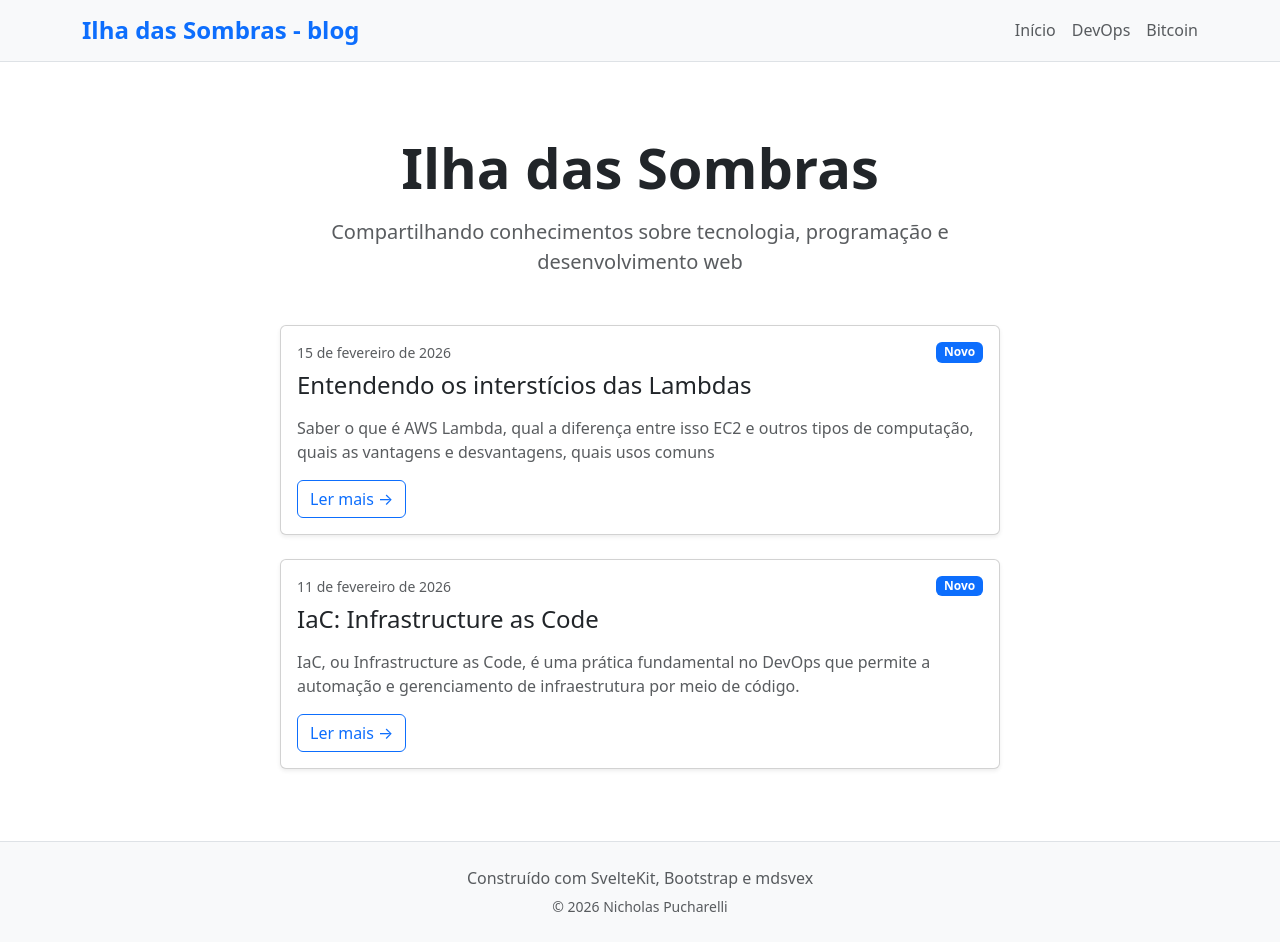
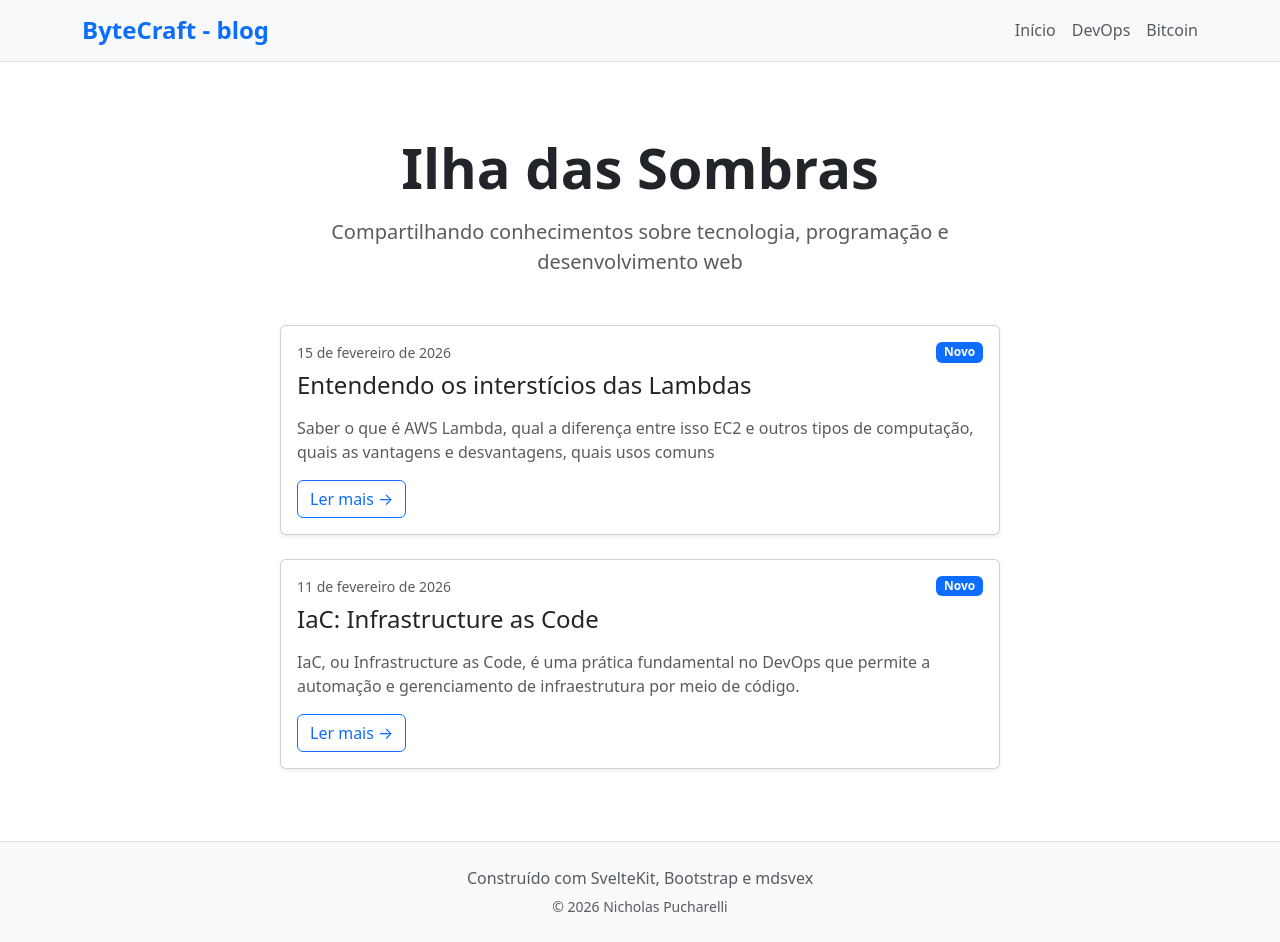
Before and after one commit to nicholaspuchaf/blog, a SvelteKit app: page / in a window 1280 px wide. Built offline with nearby package versions, Linux system fonts and the light colour scheme.

Commit message:
changing the name of the blog

```diff
--- a/src/routes/+layout.svelte
+++ b/src/routes/+layout.svelte
@@ -6,6 +6,7 @@
 
 <svelte:head>
 	<link rel="icon" href={favicon} />
+	<title>ByteCraft - blog</title>
 </svelte:head>
 
 <div class="d-flex flex-column min-vh-100">
@@ -14,7 +15,7 @@
 		<div class="container">
 			<div class="d-flex align-items-center justify-content-between">
 				<a href="/" class="text-decoration-none">
-					<h1 class="h4 m-0 fw-bold">Ilha das Sombras - blog</h1>
+					<h1 class="h4 m-0 fw-bold">ByteCraft - blog</h1>
 				</a>
 				<nav class="d-flex gap-3">
 					<a href="/" class="text-muted text-decoration-none">Início</a>
```
Also changed, not shown: blog/devops/AWS/+page.md (+5 -0 lines).
